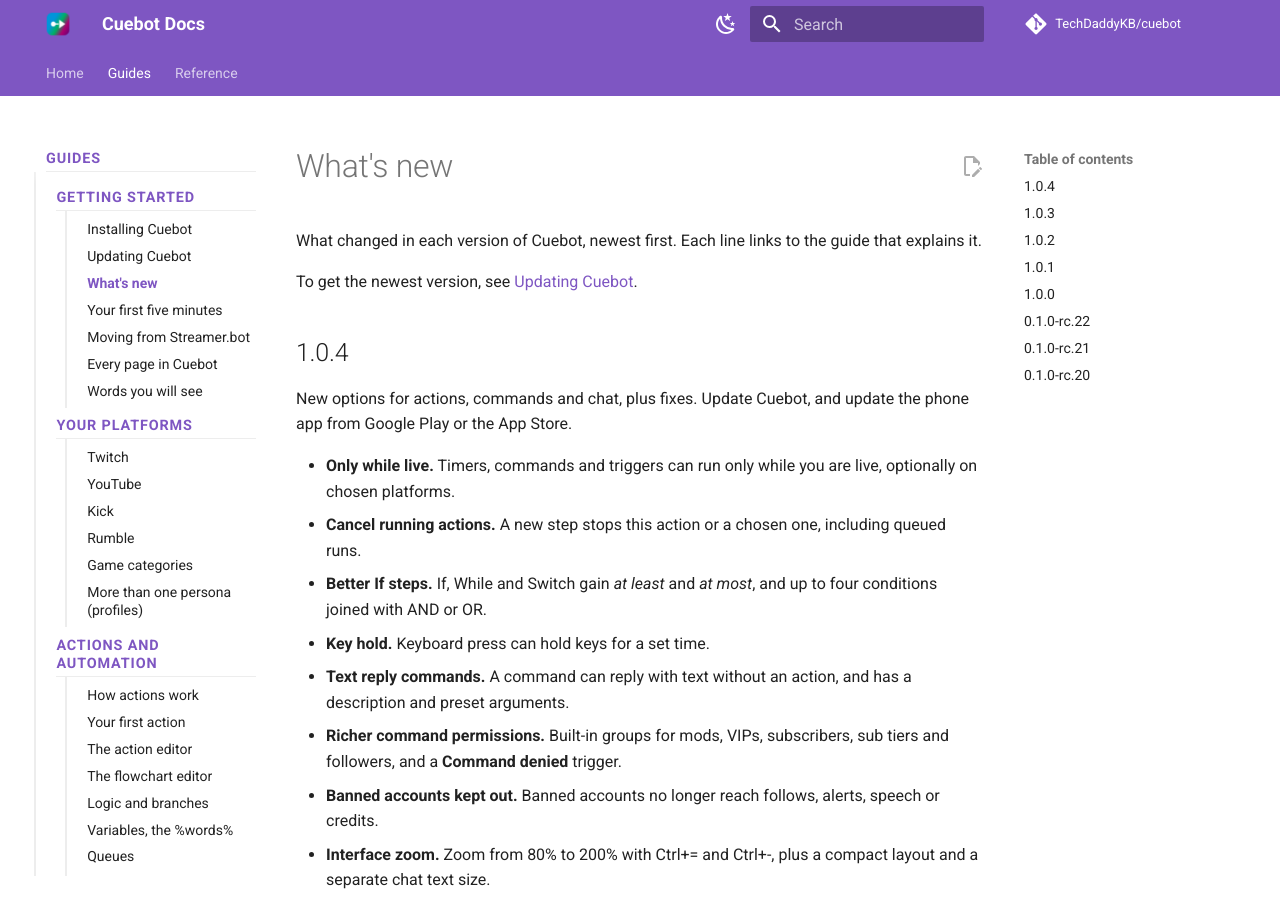
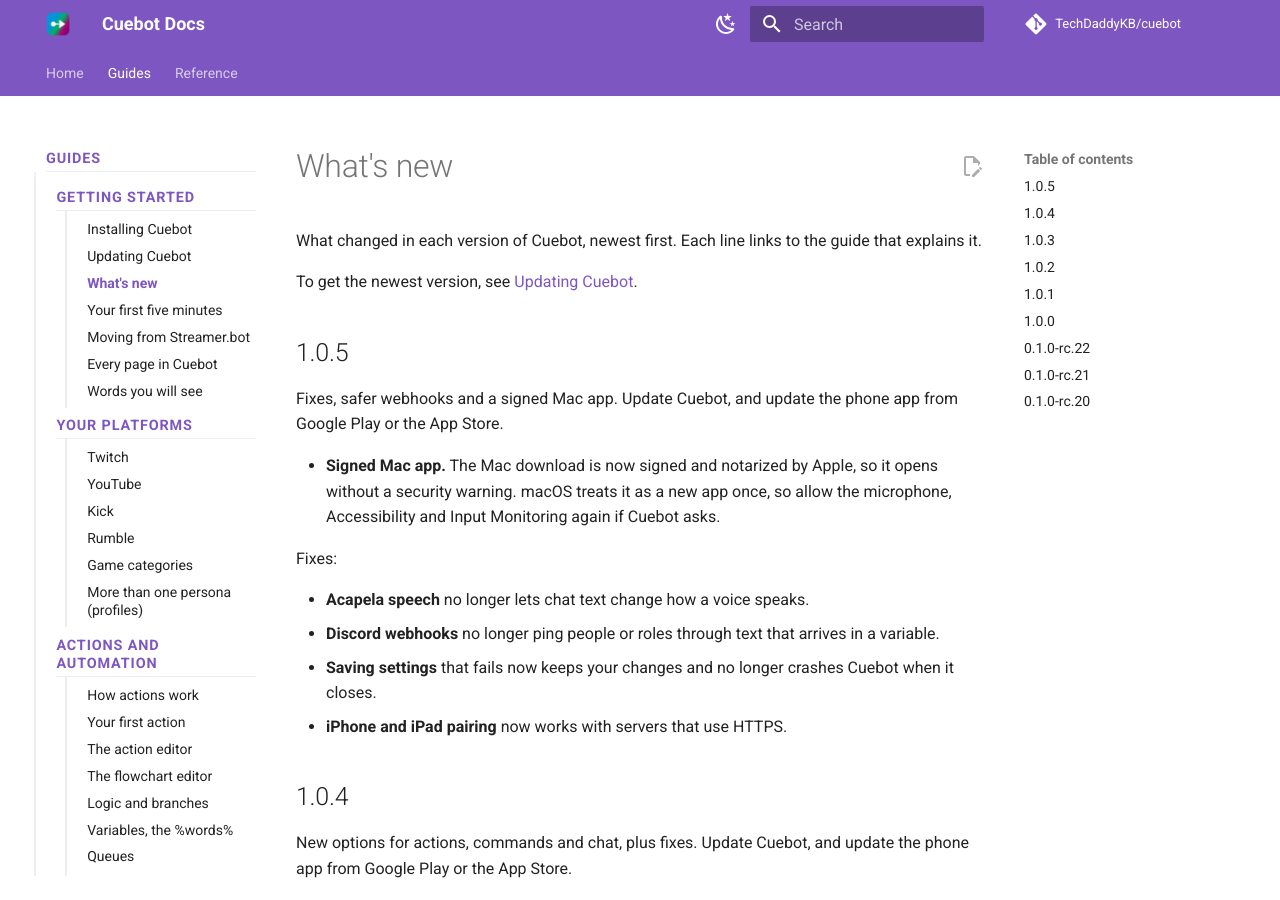
Before and after one commit to TechDaddyKB/cuebot, an MkDocs documentation site: the page built from website/docs/guides/start/whats-new.md, in a window 1280 px wide and 900 px high. Built offline with MkDocs 1.6.1 and Material for MkDocs 9.7.7, drawn with Linux system fonts in a browser that asks for light colours; comment, search, counter and statistics services are not loaded.

Commit message:
Release 1.0.5: fixes, notarized Mac app and dependency updates
Bumps the desktop and iOS versions and adds the 1.0.5 notes. This release
carries the Acapela, Discord webhook and settings-save fixes, HTTPS pairing
on iOS, Developer ID notarization, and the Dependabot updates.

Verified by the pull request's CI on the combined code.

AI-Assisted-By: Claude
Co-Authored-By: Claude Opus 5.5 <noreply@anthropic.com>

```diff
--- a/website/docs/guides/start/whats-new.md
+++ b/website/docs/guides/start/whats-new.md
@@ -3,6 +3,19 @@
 What changed in each version of Cuebot, newest first. Each line links to the guide that explains it.
 
 To get the newest version, see [Updating Cuebot](updating.md).
+
+## 1.0.5
+
+Fixes, safer webhooks and a signed Mac app. Update Cuebot, and update the phone app from Google Play or the App Store.
+
+- **Signed Mac app.** The Mac download is now signed and notarized by Apple, so it opens without a security warning. macOS treats it as a new app once, so allow the microphone, Accessibility and Input Monitoring again if Cuebot asks.
+
+Fixes:
+
+- **Acapela speech** no longer lets chat text change how a voice speaks.
+- **Discord webhooks** no longer ping people or roles through text that arrives in a variable.
+- **Saving settings** that fails now keeps your changes and no longer crashes Cuebot when it closes.
+- **iPhone and iPad pairing** now works with servers that use HTTPS.
 
 ## 1.0.4
 
```
Also changed, not shown: docs/LIVE_TESTING.md (+1 -1 lines), 2 other files.
